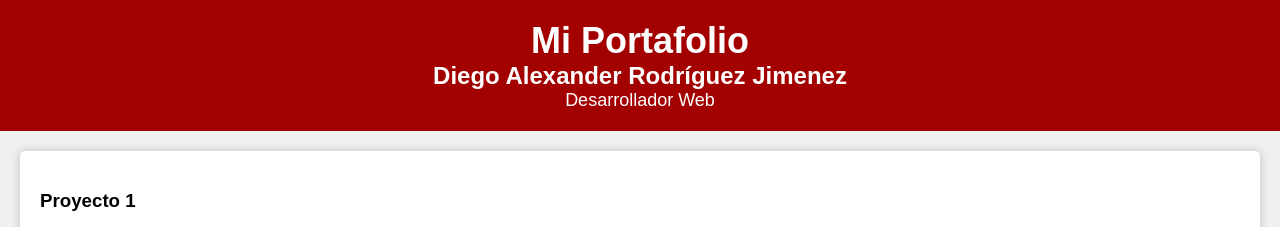
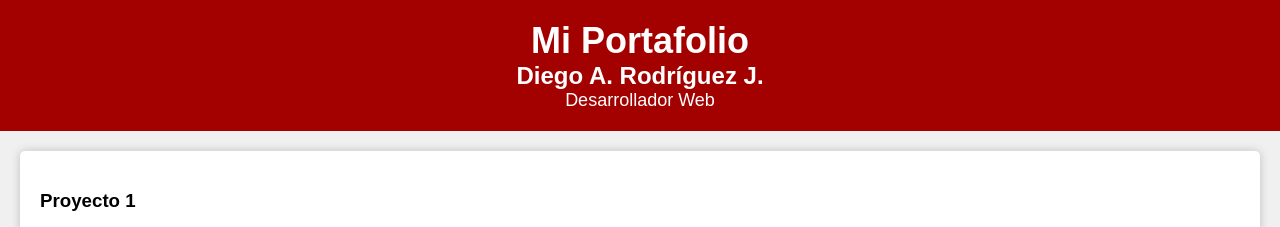
Before and after one commit to diearodriguezjim/portafolio-Diego, a plain HTML site: page index.html in a window 1280 px wide. Shown: the top 227 px of the page. Drawn offline with Linux system fonts and the light colour scheme.

Commit message:
modificación nombre

```diff
--- a/index.html
+++ b/index.html
@@ -11,7 +11,7 @@
 <body>
     <header>
         <h1>Mi Portafolio</h1>
-        <h2>Diego Alexander Rodríguez Jimenez</h2>
+        <h2>Diego A. Rodríguez J.</h2>
         <p>Desarrollador Web</p>
     </header>
 
```
